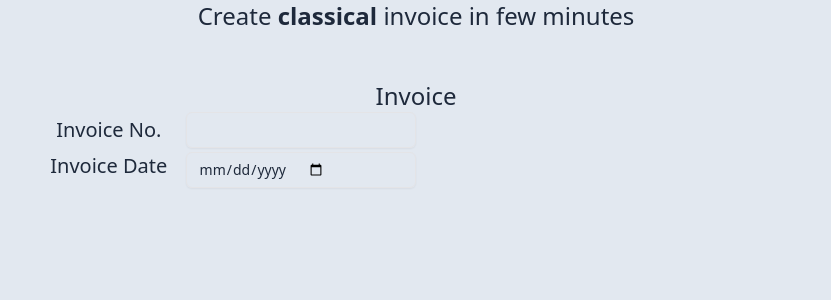
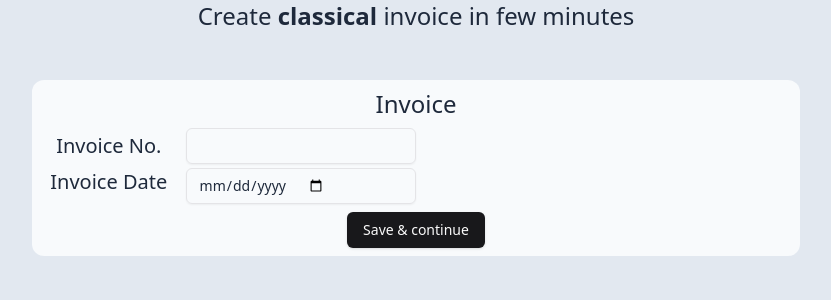
Before and after one commit to pankajkoree/invoice_generator, a Next.js app: page /classical in a window 1280 px wide. Shown: the top 300 px of the page, without its empty margins (224-1055 px from the left). Built offline with nearby package versions, Linux system fonts and the light colour scheme.

Commit message:
classical invoice

```diff
--- a/src/app/classical/page.tsx
+++ b/src/app/classical/page.tsx
@@ -1,3 +1,4 @@
+import { Button } from "@/components/ui/button";
 import { Input } from "@/components/ui/input";
 import { Label } from "@/components/ui/label";
 
@@ -12,9 +13,9 @@ const Classical = () => {
       </div>
 
       {/* details filling div */}
-      <div>
+      <div className="bg-slate-50 rounded-xl">
         {/* sub-heading */}
-        <div>
+        <div className="flex justify-center top-2 p-2">
           <h2 className="text-2xl">Invoice</h2>
         </div>
 
@@ -50,10 +51,11 @@ const Classical = () => {
           <div></div>
         </div>
 
+        {/* save */}
+        <div className="flex p-2 justify-center">
+          <Button>Save & continue</Button>
         </div>
-
-      {/* save */}
-      <div>{/* div */}</div>
+      </div>
     </div>
   );
 };
```
Lines whose indentation alone changed are shown as unchanged.
